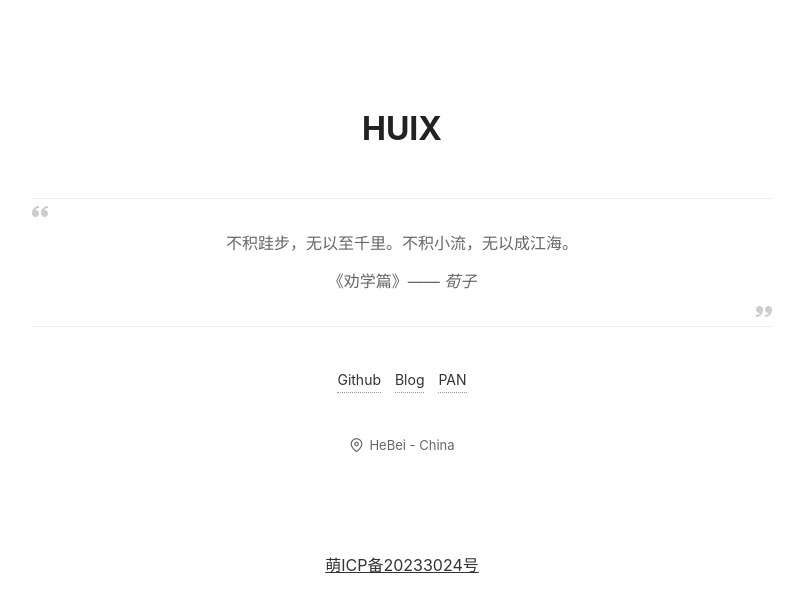
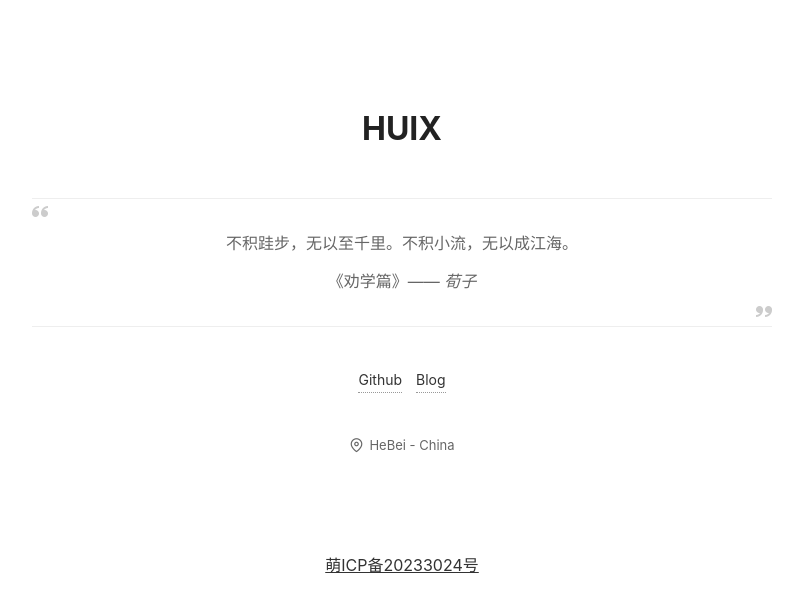
Before and after one commit to HUIXwhy/HUIX, a plain HTML site: page index.html in a window 1280 px wide. Shown: the whole page, without its empty margins (238-1041 px from the left). Drawn offline with Linux system fonts and the light colour scheme; files whose address does not match are found by name.

Commit message:
Update index.html

```diff
--- a/index.html
+++ b/index.html
@@ -30,7 +30,6 @@
     <div class="links">
       <a href="https://github.com/HUIXwhy" class="animate-slide-in-down">Github</a>
       <a href="https://blog.huix.cf" class="animate-slide-in-down">Blog</a>
-      <a href="https://pan.huix.cf" class="animate-slide-in-down">PAN</a>
     </div>
     <div class="location">
       <span class="location-icon animate-slide-in-up">
```
